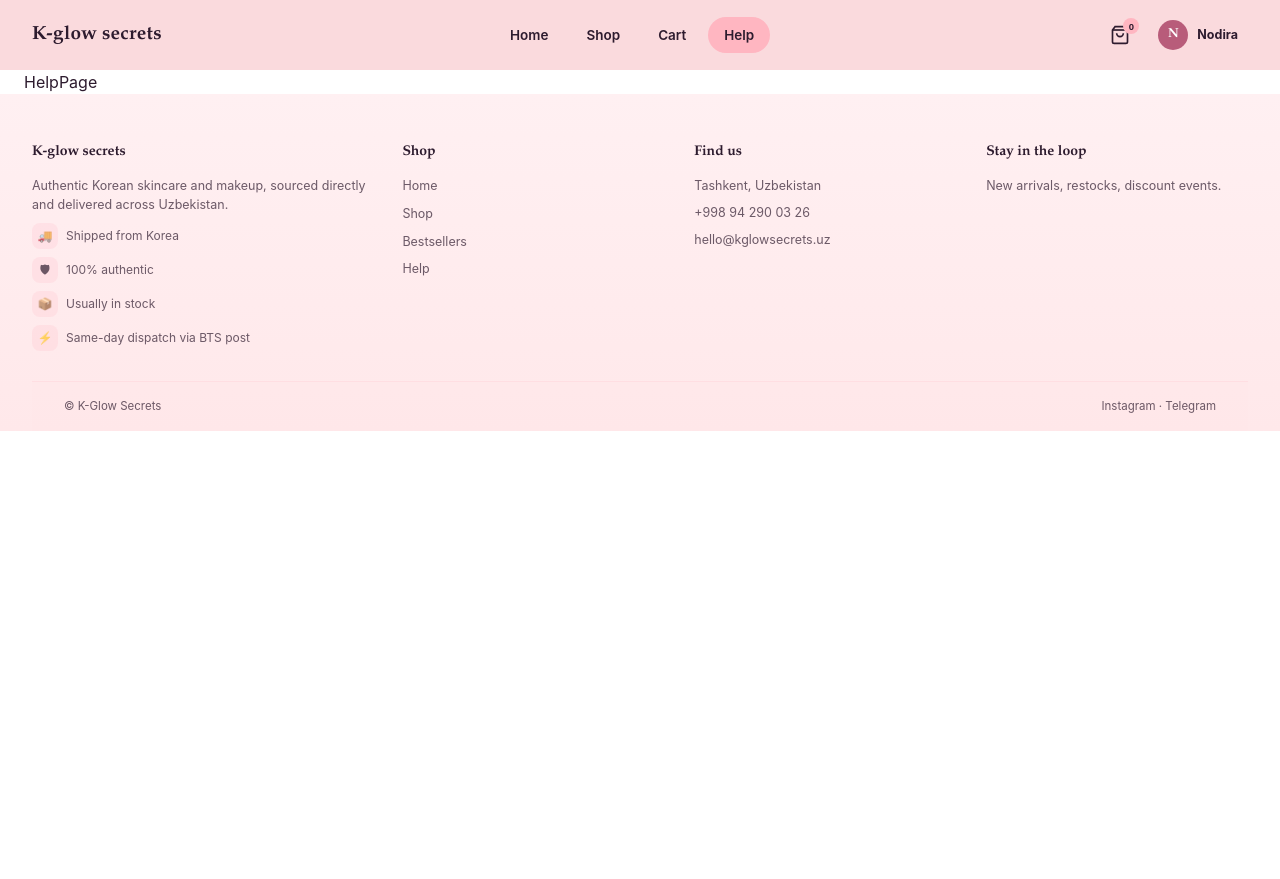
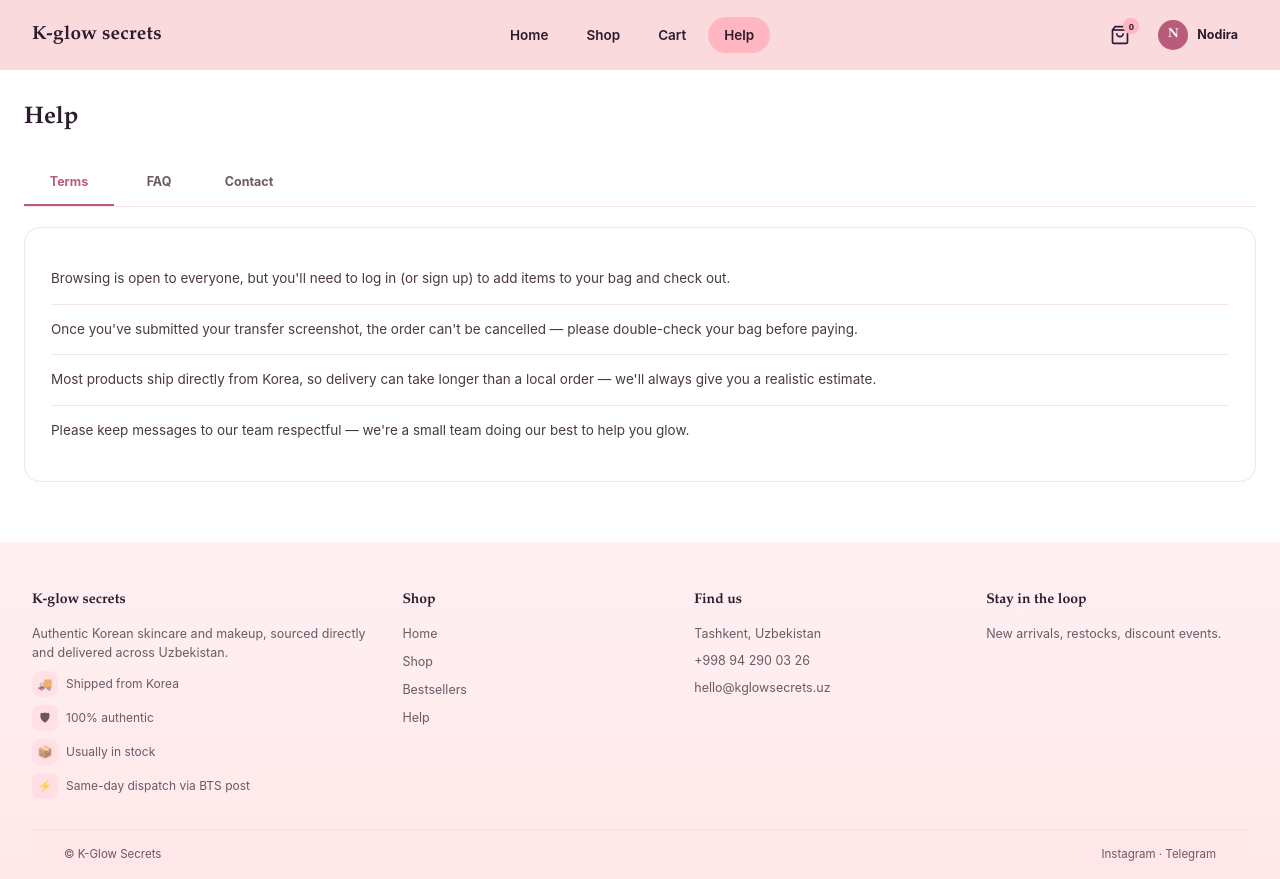
Before and after one commit to sanjardevx/k-glow-react, a React (Vite) app: page /help in a window 1280 px wide. Before the commit the page ends 800 px from the top, so only its background shows below. Built offline with nearby package versions, Linux system fonts and the light colour scheme.

Commit message:
feat: publish helpPage screen component

```diff
--- a/src/app/screens/helpPage/index.tsx
+++ b/src/app/screens/helpPage/index.tsx
@@ -1,5 +1,141 @@
-import { Container } from "@mui/material";
+import { useState, type SyntheticEvent } from "react";
+import { Box, Container, Stack } from "@mui/material";
+import Tabs from "@mui/material/Tabs";
+import Tab from "@mui/material/Tab";
+import TabContext from "@mui/lab/TabContext";
+import TabPanel from "@mui/lab/TabPanel";
+import "../../../css/help.css";
+
+const terms = [
+  "Browsing is open to everyone, but you'll need to log in (or sign up) to add items to your bag and check out.",
+  "Once you've submitted your transfer screenshot, the order can't be cancelled — please double-check your bag before paying.",
+  "Most products ship directly from Korea, so delivery can take longer than a local order — we'll always give you a realistic estimate.",
+  "Please keep messages to our team respectful — we're a small team doing our best to help you glow.",
+];
+
+const faq = [
+  {
+    question: "How do I place an order?",
+    answer:
+      "— Add items to your bag, log in (or sign up), tap Pay, then send us your transfer screenshot — we'll confirm your order shortly after.",
+  },
+  {
+    question: "How long does delivery take?",
+    answer:
+      "— Most items ship from Korea, so please allow extra time — we'll share a realistic estimate once your order is confirmed.",
+  },
+  {
+    question: "Is my personal information safe?",
+    answer:
+      "— Yes. We only use your details to process and deliver your order — nothing else.",
+  },
+  {
+    question: "Can I cancel my order?",
+    answer:
+      "— Before you submit your payment screenshot, yes. After that, orders can't be cancelled since we've already started processing them.",
+  },
+  {
+    question: "What if my payment isn't confirmed?",
+    answer:
+      "— Double-check the transfer note and screenshot you sent. If something looks off, contact us and we'll sort it out together.",
+  },
+  {
+    question: "Who do I contact for help?",
+    answer: "— Use the Contact tab below, or message us directly on Telegram.",
+  },
+];
 
 export function HelpPage() {
-  return <Container>HelpPage</Container>;
+  const [tab, setTab] = useState("1");
+  const [openFaq, setOpenFaq] = useState<number | null>(0);
+
+  function handleTabChange(_e: SyntheticEvent, newValue: string) {
+    setTab(newValue);
+  }
+
+  function toggleFaq(index: number) {
+    setOpenFaq((prev) => (prev === index ? null : index));
+  }
+
+  return (
+    <div className="help-page">
+      <Container className="help-container">
+        <h2 className="help-title">Help</h2>
+        <TabContext value={tab}>
+          <Box className="help-tabs-frame">
+            <Tabs value={tab} onChange={handleTabChange} className="help-tabs">
+              <Tab label="Terms" value="1" />
+              <Tab label="FAQ" value="2" />
+              <Tab label="Contact" value="3" />
+            </Tabs>
+          </Box>
+
+          <TabPanel value="1" className="help-tabpanel">
+            <Box className="help-card">
+              <Stack className="terms-list">
+                {terms.map((line, index) => (
+                  <p key={index}>{line}</p>
+                ))}
+              </Stack>
+            </Box>
+          </TabPanel>
+
+          <TabPanel value="2" className="help-tabpanel">
+            <Box className="help-card">
+              <Stack className="help-acc-list">
+                {faq.map((item, index) => (
+                  <Box
+                    className={`help-acc-item${openFaq === index ? " open" : ""}`}
+                    key={index}
+                  >
+                    <button
+                      type="button"
+                      className="help-acc-head"
+                      onClick={() => toggleFaq(index)}
+                    >
+                      <span>{item.question}</span>
+                      <span className="help-acc-chevron">⌄</span>
+                    </button>
+                    <Box className="help-acc-body">
+                      <p className="help-acc-body-inner">{item.answer}</p>
+                    </Box>
+                  </Box>
+                ))}
+              </Stack>
+            </Box>
+          </TabPanel>
+
+          <TabPanel value="3" className="help-tabpanel">
+            <Box className="help-card help-contact-card">
+              <span className="help-contact-title">Contact us!</span>
+              <p className="help-contact-sub">
+                Fill out the form below and we'll get back to you.
+              </p>
+              <form action="#" method="POST" className="help-contact-form">
+                <Box className="help-field">
+                  <label>Your name</label>
+                  <input type="text" name="name" placeholder="Type your name here" />
+                </Box>
+                <Box className="help-field">
+                  <label>Your email or Telegram</label>
+                  <input
+                    type="text"
+                    name="contact"
+                    placeholder="you@example.com or @your_telegram"
+                  />
+                </Box>
+                <Box className="help-field">
+                  <label>Message</label>
+                  <textarea name="message" placeholder="Your message" />
+                </Box>
+                <button type="submit" className="help-contact-submit">
+                  Send
+                </button>
+              </form>
+            </Box>
+          </TabPanel>
+        </TabContext>
+      </Container>
+    </div>
+  );
 }
--- /dev/null
+++ b/src/css/help.css
@@ -0,0 +1,229 @@
+.help-page {
+  background: #fff;
+}
+
+.help-container {
+  max-width: 1300px !important;
+  margin: 0 auto;
+  padding: 30px 32px 60px;
+}
+
+.help-title {
+  font-family: "Iowan Old Style", "Palatino Linotype", Georgia, serif;
+  font-size: 24px;
+  font-weight: 600;
+  margin: 0 0 22px;
+  color: #2d1b2e;
+}
+
+.help-tabs-frame {
+  border-bottom: 1px solid #f2e4e8;
+  margin-bottom: 20px;
+}
+
+.help-tabs .MuiTab-root {
+  font-family: inherit;
+  font-weight: 700;
+  font-size: 12.5px;
+  text-transform: none;
+  color: #6b5a5f;
+}
+
+.help-tabs .Mui-selected {
+  color: #b85c7a !important;
+}
+
+.help-tabs .MuiTabs-indicator {
+  background-color: #b85c7a;
+}
+
+.help-tabpanel {
+  padding: 0 !important;
+}
+
+.help-card {
+  background: #fff;
+  border: 1px solid #f2e4e8;
+  border-radius: 16px;
+  padding: 26px;
+}
+
+/* TERMS */
+
+.terms-list {
+  display: flex;
+  flex-direction: column;
+}
+
+.terms-list p {
+  margin: 0;
+  padding: 14px 0;
+  border-bottom: 1px solid #f2e4e8;
+  font-size: 13.5px;
+  line-height: 1.6;
+  color: #4a3a40;
+}
+
+.terms-list p:last-child {
+  border-bottom: none;
+}
+
+/* FAQ accordion */
+
+.help-acc-list {
+  display: flex;
+  flex-direction: column;
+  gap: 10px;
+}
+
+.help-acc-item {
+  border: 1px solid #f2e4e8;
+  border-radius: 12px;
+  overflow: hidden;
+}
+
+.help-acc-head {
+  width: 100%;
+  display: flex;
+  align-items: center;
+  justify-content: space-between;
+  gap: 12px;
+  padding: 14px 16px;
+  background: #fff;
+  border: none;
+  cursor: pointer;
+  text-align: left;
+  font-family: inherit;
+  font-size: 13.5px;
+  font-weight: 600;
+  color: #2d1b2e;
+}
+
+.help-acc-head:hover {
+  background: #fff0f2;
+}
+
+.help-acc-chevron {
+  font-size: 11px;
+  color: #9c8489;
+  transition: transform 0.25s ease;
+  flex-shrink: 0;
+}
+
+.help-acc-item.open .help-acc-chevron {
+  transform: rotate(180deg);
+}
+
+.help-acc-body {
+  max-height: 0;
+  overflow: hidden;
+  transition: max-height 0.3s ease;
+  background: #fff0f2;
+}
+
+.help-acc-item.open .help-acc-body {
+  max-height: 160px;
+}
+
+.help-acc-body-inner {
+  margin: 0;
+  padding: 2px 16px 14px;
+  font-size: 12.5px;
+  line-height: 1.6;
+  color: #6b5a5f;
+}
+
+/* CONTACT */
+
+.help-contact-card {
+  display: flex;
+  flex-direction: column;
+  align-items: center;
+  text-align: center;
+  padding: 40px;
+}
+
+.help-contact-title {
+  font-family: "Iowan Old Style", "Palatino Linotype", Georgia, serif;
+  font-size: 20px;
+  font-weight: 600;
+  color: #2d1b2e;
+}
+
+.help-contact-sub {
+  font-size: 13px;
+  color: #6b5a5f;
+  margin: 8px 0 0;
+}
+
+.help-contact-form {
+  width: 100%;
+  max-width: 420px;
+  margin-top: 26px;
+  display: flex;
+  flex-direction: column;
+  text-align: left;
+}
+
+.help-field {
+  margin-bottom: 16px;
+}
+
+.help-field label {
+  display: block;
+  font-size: 11.5px;
+  font-weight: 700;
+  color: #2d1b2e;
+  margin-bottom: 6px;
+}
+
+.help-field input,
+.help-field textarea {
+  width: 100%;
+  border: 1.5px solid #f0dce1;
+  border-radius: 10px;
+  padding: 10px 13px;
+  font-size: 13px;
+  font-family: inherit;
+  box-sizing: border-box;
+  color: #2d1b2e;
+  transition: border-color 0.2s ease;
+}
+
+.help-field input:focus,
+.help-field textarea:focus {
+  outline: none;
+  border-color: #d687a1;
+}
+
+.help-field textarea {
+  min-height: 90px;
+  resize: vertical;
+}
+
+.help-contact-submit {
+  align-self: flex-end;
+  background: #b85c7a;
+  color: #fff;
+  font-weight: 700;
+  font-size: 13.5px;
+  padding: 12px 28px;
+  border-radius: 999px;
+  border: none;
+  cursor: pointer;
+  font-family: inherit;
+  transition: background 0.2s ease;
+}
+
+.help-contact-submit:hover {
+  background: #a54f6b;
+}
+
+@media (max-width: 860px) {
+  .help-container {
+    padding: 22px 18px 44px;
+  }
+  .help-contact-card {
+    padding: 26px 20px;
+  }
+}
```
